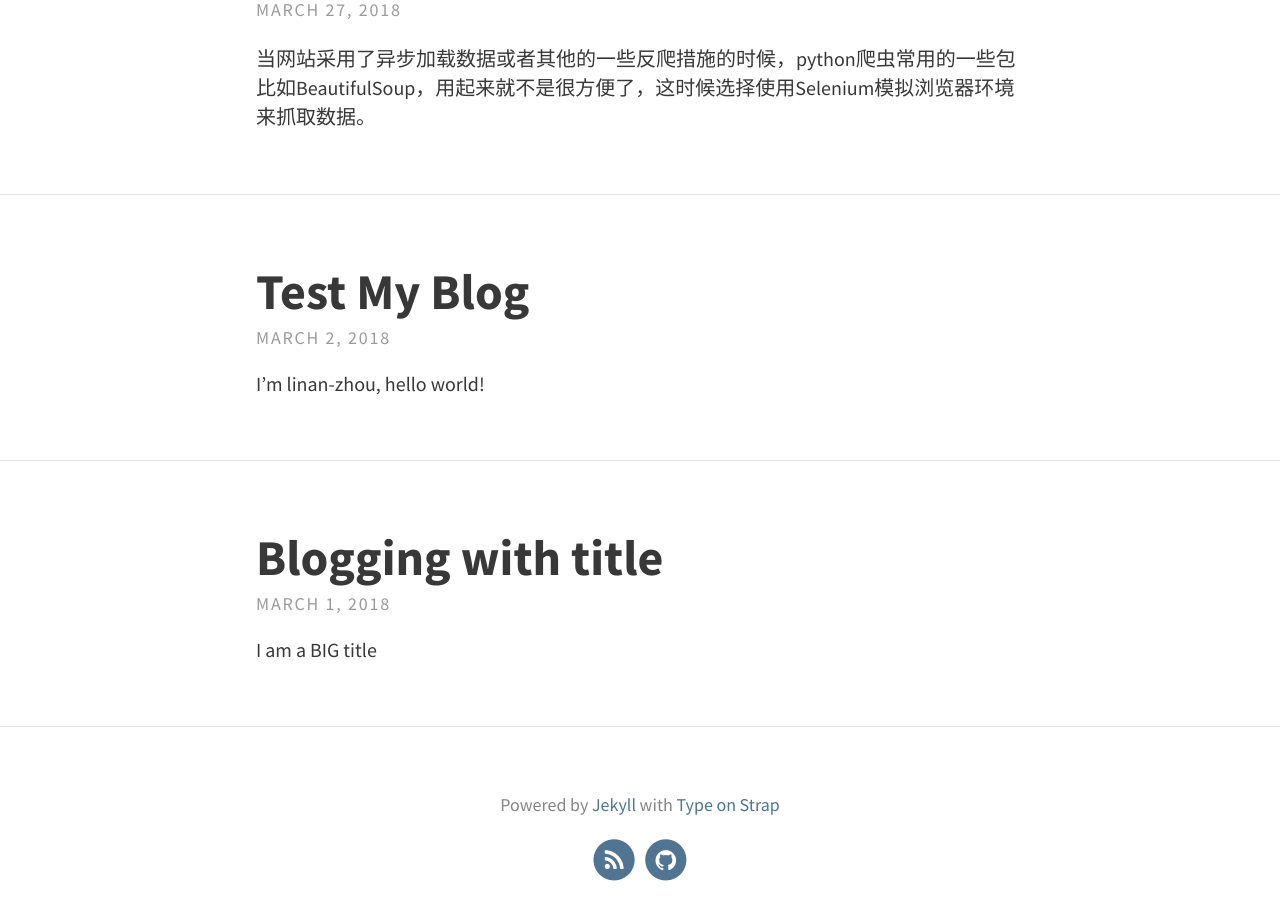
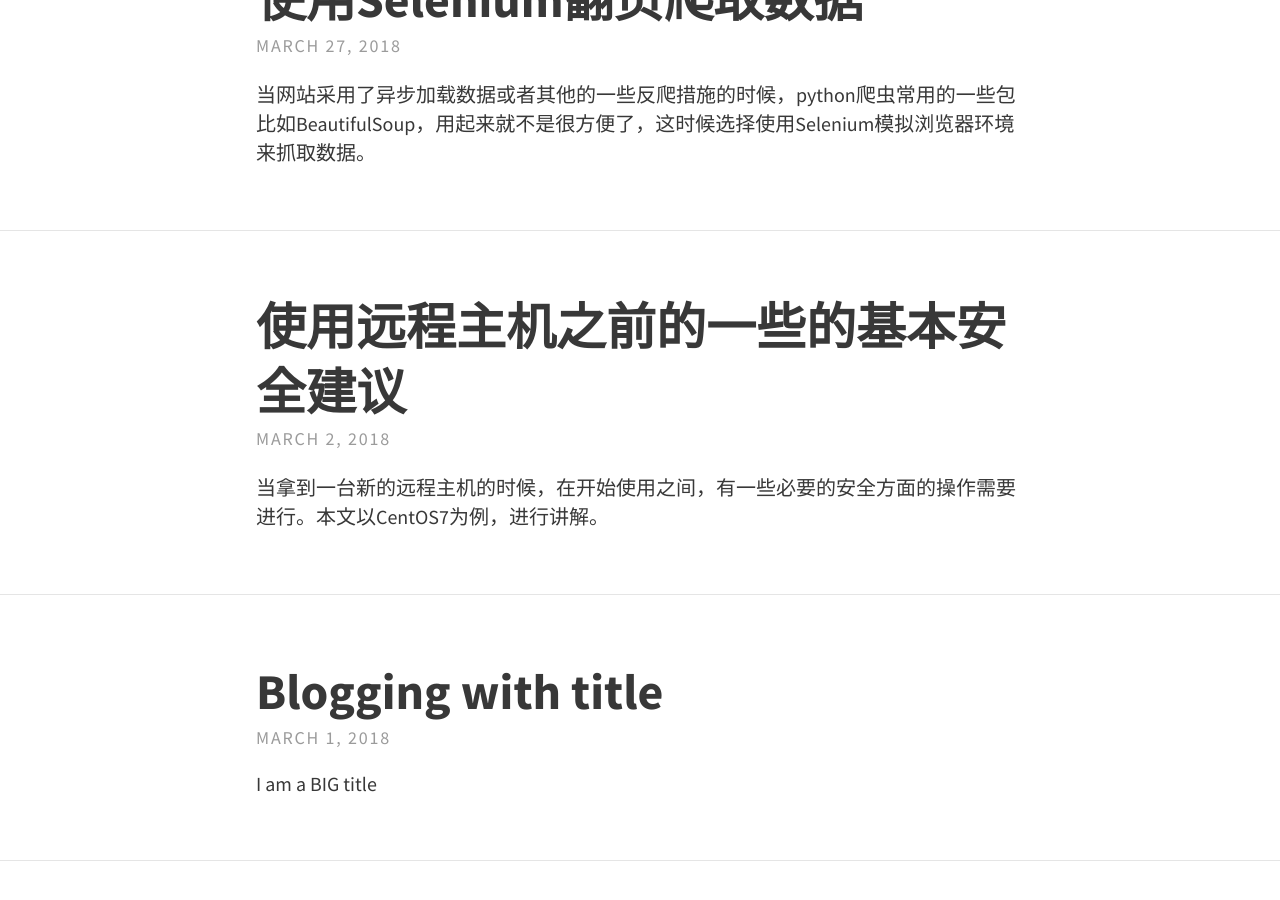
Before and after one commit to linan-zhou/linan-zhou.github.io, a Jekyll site: the page built from index.html, in a window 1280 px wide and 900 px high, scrolled down 1376 px. Built offline with Jekyll 4.4.1, drawn with Linux system fonts in a browser that asks for light colours; the list of posts is cut into pages by our own code; part of the change alters nothing that is shown.

Commit message:
Changes for my blog.

```diff
--- a/_config.yml
+++ b/_config.yml
@@ -15,7 +15,7 @@ theme_settings:
 
   # Header and footer text
   header_text: > #two or three lines to describe your site
-     <p>  <code>linan-zhou's blog for Python Learning</code> <br> 分享在 <code>Python</code> 学习中的经验与总结 <br> 联系我：<code>zhoulinan14@gmail.com</code> </p>
+     <p>  <code>linan-zhou's blog for Python Learning</code> <br> 分享在 <code>Python</code> 学习中的经验与总结 <br> \n <br> 联系我：<code>zhoulinan14@gmail.com</code> </p>
   header_text_feature_image: assets/img/pexels/triangular.jpeg
   footer_text: >
    Powered by <a href="https://jekyllrb.com/">Jekyll</a> with <a href="https://github.com/sylhare/Type-on-Strap">Type on Strap</a>
--- a/_posts/2018-03-02-test-hello-world.md
+++ /dev/null
@@ -1,7 +0,0 @@
----
-layout: post
-title: Test My Blog
-tags: [code]
----
-
-I'm linan-zhou, hello world!
--- /dev/null
+++ b/_posts/2018-03-02-vps-security.md
@@ -0,0 +1,31 @@
+---
+layout: post
+title: 使用远程主机之前的一些的基本安全建议
+tags: [VPS, sudo, ssh]
+excerpt_separator: <!--more-->
+---
+当拿到一台新的远程主机的时候，在开始使用之间，有一些必要的安全方面的操作需要进行。本文以CentOS7为例，进行讲解。
+<!--more-->
+###一.创建新用户，尽量不用root直接操作
+    首先创建一个新用户，尽量不要直接用root用户登录操作。这是因为，使用非root用户登录的时候，在进行一些高危操作的时候会有权限提示，二次确认和用sudo语句执行这些高危操作的时候能够降低误操作的概率。
+    首先在terminal中用root登录远程主机：
+    >ssh root@XXX.XXX.XXX.XXX（远程主机IP地址） -p 端口号
+    首次远程登录的时候会需要建立authenticity，确认远程主机的finger print，在信任主机的情况下同意建立authenticity，并输入密码就可以。
+    新增用户并设置密码确认密码：
+    >adduser username
+    >passwd username
+    username为新增用户的用户名，为新用户设置并确认密码后，就创建成功了
+
+    创建用户成功后，下面需要为新用户授权，使得新用户可以用sudo语句来执行一些操作
+    找到sudoers所在的位置后，修改sudoer文件的权限：
+    >ls -al /etc/sudoers #查看权限
+    >chmod -v u+w /etc/sudoers #修改权限以便在sudoers文件中给新用户开放权限
+    下面可以在vim编辑器中为新用户开放所有权限：
+    >vim /etc/sudoers
+    >## Allow root to run any commands anywher
+    >root    ALL=(ALL)       ALL
+    >username  ALL=(ALL)       ALL  #增加这一行给新用户开放所有权限
+    操作完成后，为了安全考虑，需要收回sudoers的写权限：
+    >chmod -v u-w /etc/sudoers
+
+    一个有所有操作权限的新用户就创建好了，下面就可以用该新用户来登录操作了
```
